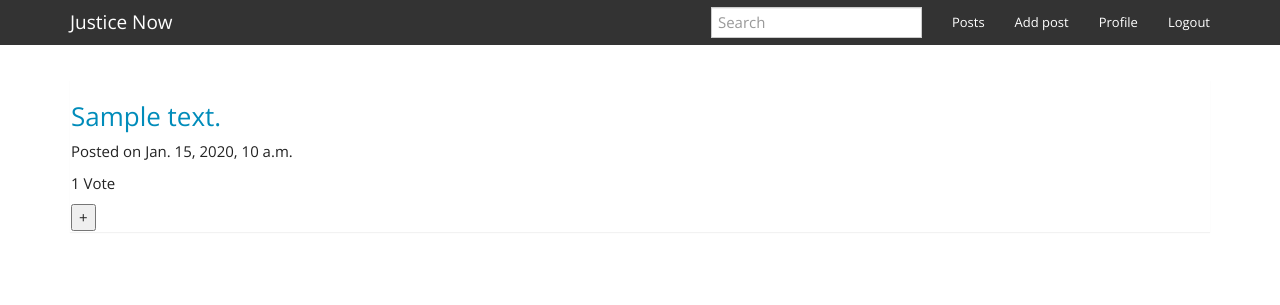
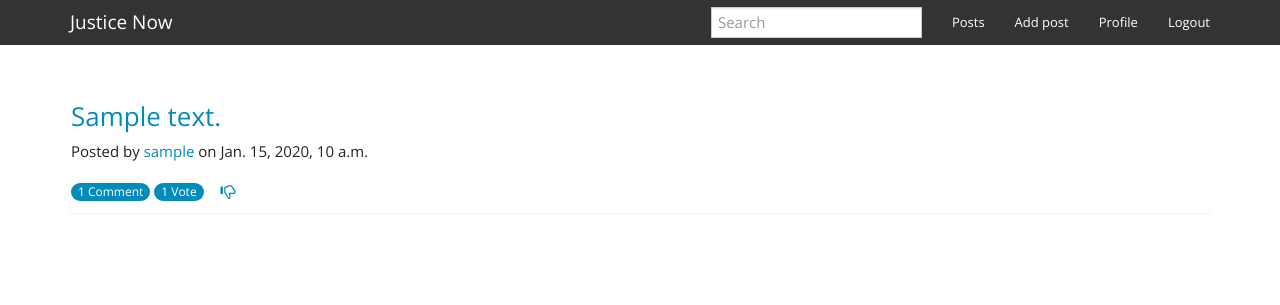
Before and after one commit to ilee304/final_app, a Django app: page /post/ in a window 1280 px wide. Shown: the top 305 px of the page. Run offline with Django 3.2, Linux system fonts and the light colour scheme; a user stored in the database is signed in; tables that the repository leaves empty hold one stand-in row (values such as "Sample post"); parts of the project's set-up code (start-up, migrations or seed data) failed here and were passed over; some libraries are stand-ins or nearby versions; some web fonts are replaced.

Commit message:
Add styling to vote form

```diff
--- a/core/views.py
+++ b/core/views.py
@@ -24,6 +24,12 @@ class PostListView(ListView):
   template_name = 'post/post_list.html'
   paginate_by = 5
 
+  def get_context_data(self, **kwargs):
+    context = super(PostListView, self).get_context_data(**kwargs)
+    user_votes = Post.objects.filter(vote__user=self.request.user)
+    context['user_votes'] = user_votes
+    return context
+
 class PostDetailView(DetailView):
   model = Post
   template_name = 'post/post_detail.html'
@@ -35,6 +41,8 @@ class PostDetailView(DetailView):
     context ['comments'] = comments
     user_comments = Comment.objects.filter(post=post, user=self.request.user)
     context['user_comments'] = user_comments
+    user_votes = Comment.objects.filter(vote__user=self.request.user)
+    context['user_votes'] = user_votes
     return context
 
 
--- a/templates/post/post_list.html
+++ b/templates/post/post_list.html
@@ -3,14 +3,23 @@
 {% for post in object_list %}
 <div class="panel">
   <h3><a href="{{ post.get_absolute_url }}">{{ post.description }}</a></h3>
-  <p>Posted {% if question.visibility == 0 %} by <a href="{% url 'user_detail' slug=post.user.username %}">{{ post.user.username }}</a> {% endif %} on {{ post.created_at }}</p>
-  <p>{{ post.vote_set.all.count }} Vote{{ post.vote_set.all.count|pluralize }}</p>
+  <p>Posted {% if post.visibility == 0 %} by <a href="{% url 'user_detail' slug=post.user.username %}">{{ post.user.username }}</a> {% endif %} on {{ post.created_at }}</p>
   <form method="post" action="{% url 'vote' %}">
+    <span class="badge">{{ post.comment_set.all.count }} Comment{{ post.comment_set.all.count|pluralize }}</span>
+    <span class="badge">{{ post.vote_set.all.count }} Vote{{ post.vote_set.all.count|pluralize }}</span>
     {% csrf_token %}
     <input type="hidden" name="post" value="{{ post.id }}" />
     <input type="hidden" name="user" value="{{ user.id }}" />
-    <button>+</button>
-  </form>
+        {% if post in user_votes %}
+        <button class="btn btn-link">
+          <span class="glyphicon glyphicon-thumbs-down"></span>
+        </button>
+        {% else %}
+        <button class="btn btn-link">
+          <span class="glyphicon glyphicon-thumbs-up"></span>
+        </button>
+        {% endif %}
+    </form>
 </div>
 {% empty %}
 <p>No results found.</p>
```
Also changed, not shown: templates/post/post_detail.html (+12 -4 lines).
